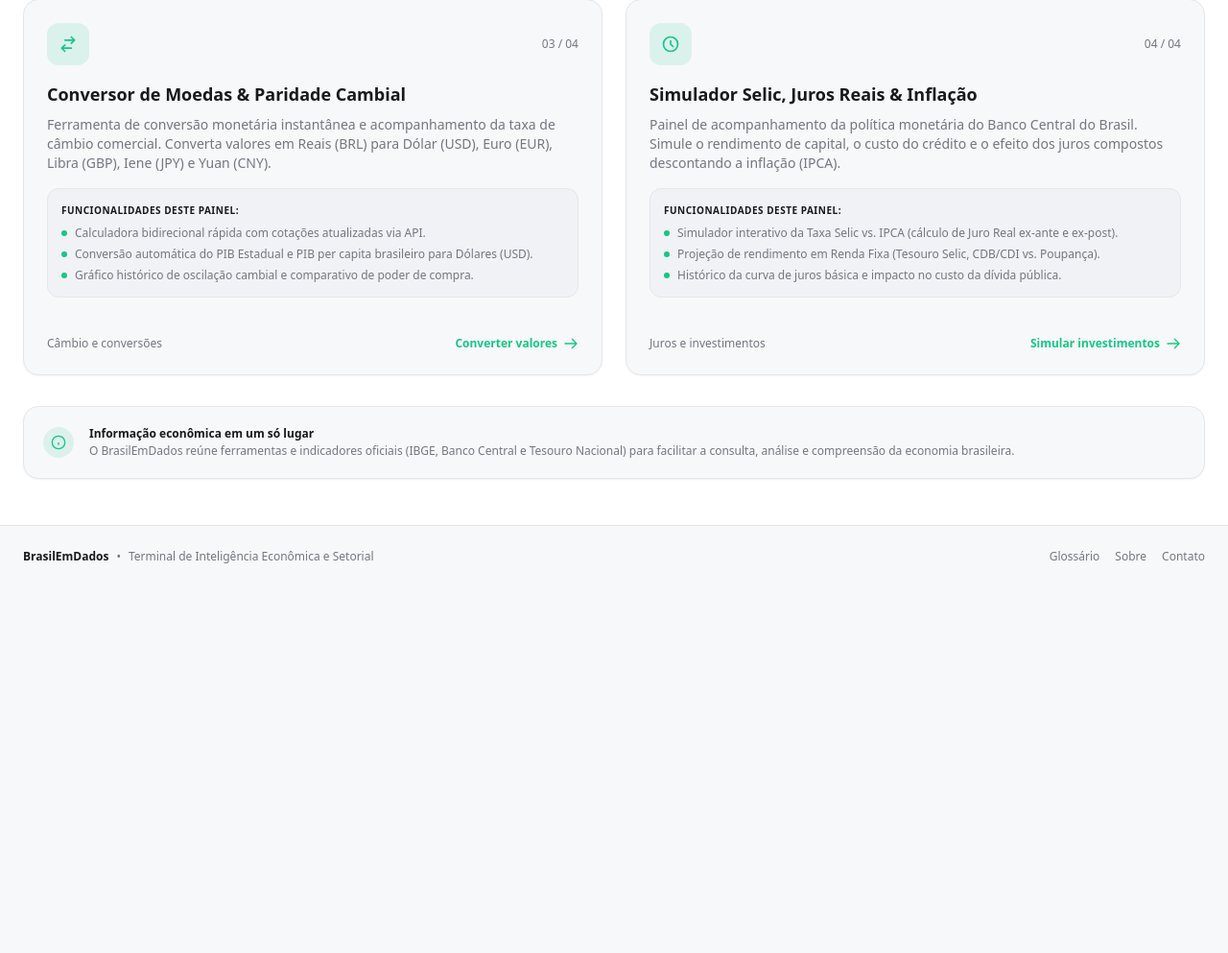
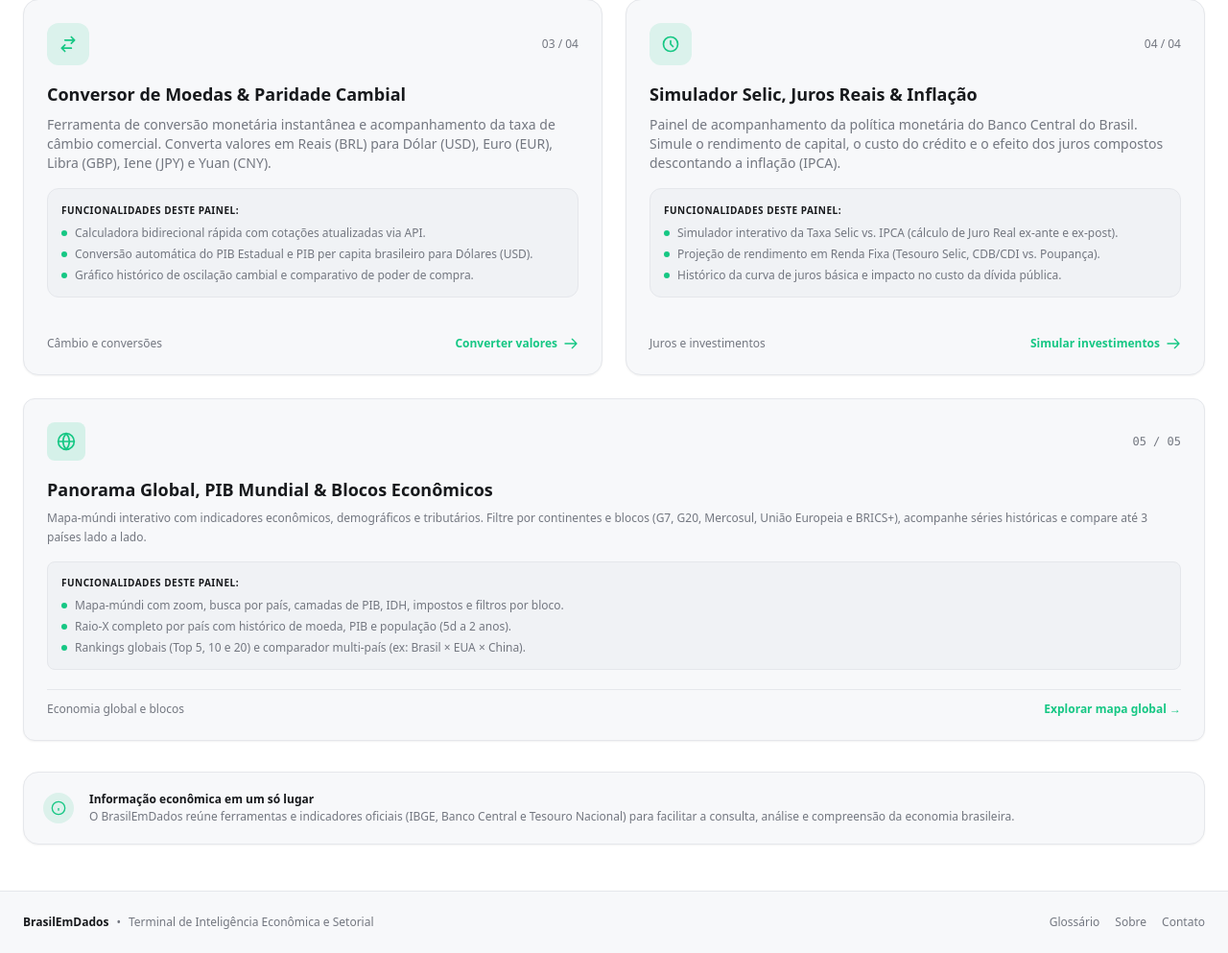
Before and after one commit to lrfarias/BrazilData, a Spring Boot app: page /economia.html in a window 1280 px wide. Shown: the part 706-1699 px from the top of the page at 96% size. Before the commit the page ends 1293 px from the top, so only its background shows below. Run offline with Spring Boot 4, Linux system fonts and the light colour scheme; some libraries are stand-ins or nearby versions.

Commit message:
add mundi em economia

```diff
--- a/src/main/resources/static/economia.html
+++ b/src/main/resources/static/economia.html
@@ -437,7 +437,57 @@
                     </a>
                 </div>
             </div>
+<!-- Módulo 05 / 05: Mapa-Múndi & Indicadores Globais -->
+<a href="mundo.html" class="group din-card-bg border din-border hover:border-[#16C784] rounded-xl p-6 shadow-sm transition-all flex flex-col justify-between space-y-5 lg:col-span-2">
+  <div class="space-y-4">
+    <div class="flex items-center justify-between">
+      <div class="w-10 h-10 rounded-lg bg-[#16C784]/15 din-green flex items-center justify-center">
+        <svg class="w-5 h-5" fill="none" stroke="currentColor" viewBox="0 0 24 24" stroke-width="2" stroke-linecap="round" stroke-linejoin="round">
+          <circle cx="12" cy="12" r="10"></circle>
+          <line x1="2" y1="12" x2="22" y2="12"></line>
+          <path d="M12 2a15.3 15.3 0 0 1 4 10 15.3 15.3 0 0 1-4 10 15.3 15.3 0 0 1-4-10 15.3 15.3 0 0 1 4-10z"></path>
+        </svg>
+      </div>
+      <span class="text-xs font-mono din-text-muted">05 / 05</span>
+    </div>
 
+    <div>
+      <h3 class="text-lg font-extrabold din-text-main group-hover:din-green transition-colors">
+        Panorama Global, PIB Mundial & Blocos Econômicos
+      </h3>
+      <p class="text-xs din-text-muted mt-1.5 leading-relaxed">
+        Mapa-múndi interativo com indicadores econômicos, demográficos e tributários. Filtre por continentes e blocos (G7, G20, Mercosul, União Europeia e BRICS+), acompanhe séries históricas e compare até 3 países lado a lado.
+      </p>
+    </div>
+
+    <div class="din-secondary-bg border din-border rounded-lg p-3.5 space-y-2">
+      <span class="text-[10px] font-bold uppercase tracking-wider din-text-main block">
+        FUNCIONALIDADES DESTE PAINEL:
+      </span>
+      <ul class="space-y-1.5 text-xs din-text-muted">
+        <li class="flex items-center gap-2">
+          <span class="w-1.5 h-1.5 rounded-full bg-[#16C784] shrink-0"></span>
+          Mapa-múndi com zoom, busca por país, camadas de PIB, IDH, impostos e filtros por bloco.
+        </li>
+        <li class="flex items-center gap-2">
+          <span class="w-1.5 h-1.5 rounded-full bg-[#16C784] shrink-0"></span>
+          Raio-X completo por país com histórico de moeda, PIB e população (5d a 2 anos).
+        </li>
+        <li class="flex items-center gap-2">
+          <span class="w-1.5 h-1.5 rounded-full bg-[#16C784] shrink-0"></span>
+          Rankings globais (Top 5, 10 e 20) e comparador multi-país (ex: Brasil × EUA × China).
+        </li>
+      </ul>
+    </div>
+  </div>
+
+  <div class="pt-3 border-t din-border flex items-center justify-between text-xs">
+    <span class="din-text-muted">Economia global e blocos</span>
+    <span class="font-bold din-green inline-flex items-center gap-1 group-hover:translate-x-1 transition-transform">
+      Explorar mapa global →
+    </span>
+  </div>
+</a>
         </main>
 
         <!-- Card Informativo Inferior -->
```
